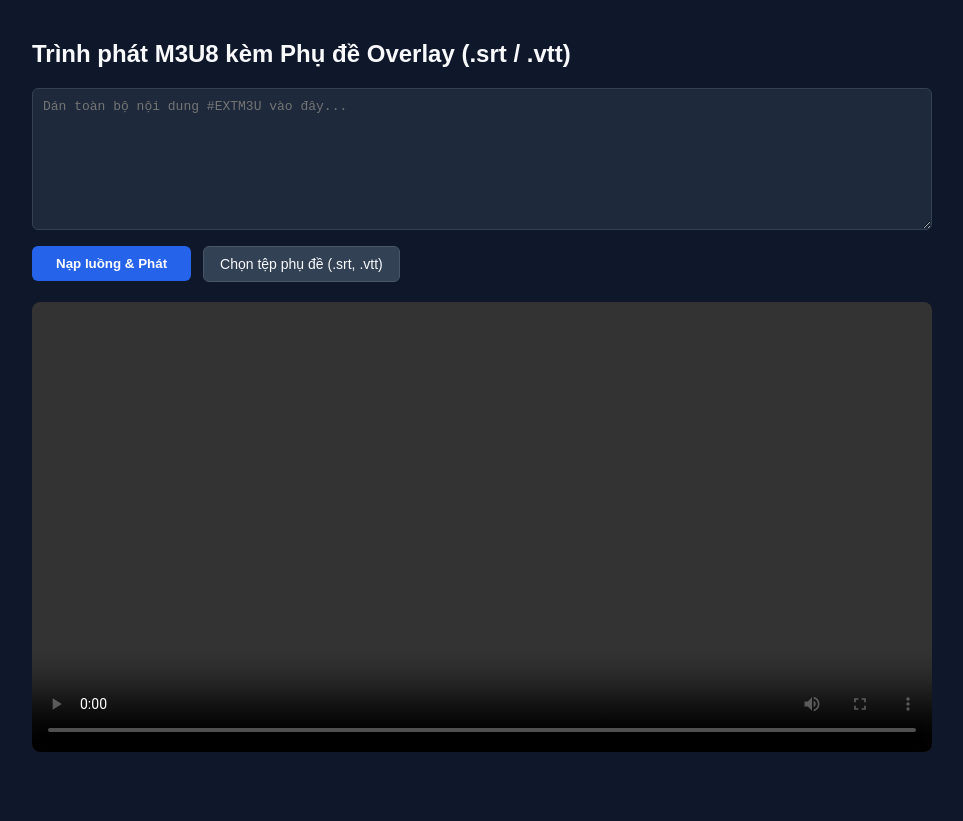
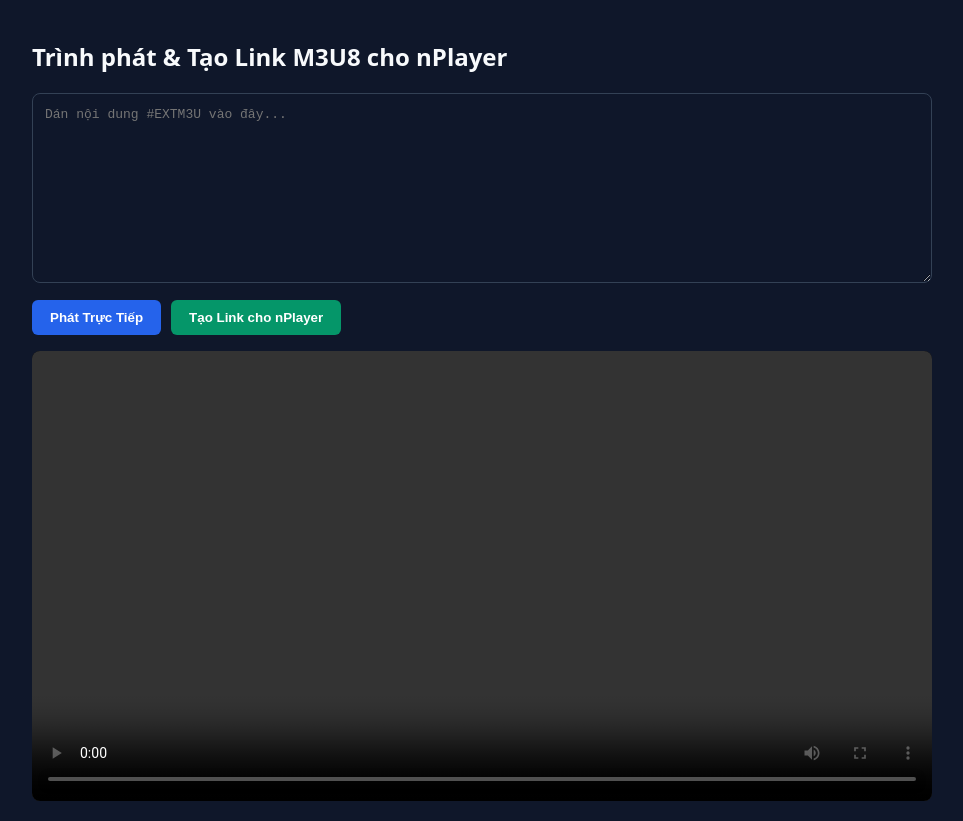
Before and after one commit to Kiyoshi2006/vercel, a React (Vite) app: page / in a window 1280 px wide. Shown: the whole page, without its empty margins (158-1121 px from the left). Before the commit the page ends 800 px from the top, so only its background shows below. Built offline with nearby package versions, Linux system fonts and the light colour scheme; the HTML template or start-up script is replaced by a standard one.

Commit message:
Refactor App component and improve functionality

```diff
--- a/src/App.jsx
+++ b/src/App.jsx
@@ -1,96 +1,67 @@
 import React, { useState, useRef, useEffect } from 'react';
 import Hls from 'hls.js';
 
+// Thay đổi domain Worker/Vercel của bạn tại đây
+const WORKER_ENDPOINT = 'https://3bee7a66.vercel-1z4.pages.dev/';
+
 export default function App() {
   const [m3u8Content, setM3u8Content] = useState('');
+  const [generatedUrl, setGeneratedUrl] = useState('');
+  const [copied, setCopied] = useState(false);
   const [errorMsg, setErrorMsg] = useState('');
-  const [subName, setSubName] = useState('');
-  const [cues, setCues] = useState([]);
-  const [activeSubtitle, setActiveSubtitle] = useState('');
 
   const videoRef = useRef(null);
   const hlsRef = useRef(null);
   const blobUrlRef = useRef(null);
 
-  // Chuyển đổi timestamp dạng HH:MM:SS,mmm hoặc HH:MM:SS.mmm sang giây
-  const timeToSeconds = (timeStr) => {
-    const parts = timeStr.trim().replace(',', '.').split(':');
-    if (parts.length === 3) {
-      return parseFloat(parts[0]) * 3600 + parseFloat(parts[1]) * 60 + parseFloat(parts[2]);
-    } else if (parts.length === 2) {
-      return parseFloat(parts[0]) * 60 + parseFloat(parts[1]);
+  const cleanUpPlayer = () => {
+    if (hlsRef.current) {
+      hlsRef.current.destroy();
+      hlsRef.current = null;
     }
-    return 0;
+    if (blobUrlRef.current) {
+      URL.revokeObjectURL(blobUrlRef.current);
+      blobUrlRef.current = null;
+    }
   };
 
-  // Parser đọc trực tiếp cả file .srt và .vtt thành danh sách mốc thời gian
-  const parseSubtitleText = (text) => {
-    const normalized = text.replace(/\r\n/g, '\n').replace(/\r/g, '\n');
-    const blocks = normalized.split('\n\n');
-    const parsedCues = [];
-
-    const timeRegex = /((?:\d{2}:)?\d{2}:\d{2}[,.]\d{3})\s*-->\s*((?:\d{2}:)?\d{2}:\d{2}[,.]\d{3})/;
-
-    blocks.forEach((block) => {
-      const lines = block.split('\n').map((l) => l.trim()).filter(Boolean);
-      for (let i = 0; i < lines.length; i++) {
-        const match = lines[i].match(timeRegex);
-        if (match) {
-          const start = timeToSeconds(match[1]);
-          const end = timeToSeconds(match[2]);
-          const content = lines.slice(i + 1).join('\n').replace(/<[^>]+>/g, ''); // Bỏ mã html màu mè nếu có
-          if (content) {
-            parsedCues.push({ start, end, text: content });
-          }
-          break;
-        }
-      }
-    });
-
-    return parsedCues;
+  const processM3U8Content = () => {
+    let trimmed = m3u8Content.trim();
+    if (!trimmed.startsWith('#EXTM3U')) {
+      setErrorMsg('Lỗi: Nội dung playlist phải bắt đầu bằng #EXTM3U');
+      return null;
+    }
+    if (!trimmed.includes('#EXT-X-ENDLIST')) {
+      trimmed += '\n#EXT-X-ENDLIST';
+    }
+    return trimmed;
   };
 
-  const handleSubtitleFile = (e) => {
-    const file = e.target.files?.[0];
-    if (!file) return;
-
-    const reader = new FileReader();
-    reader.onload = (event) => {
-      const content = event.target.result;
-      const parsed = parseSubtitleText(content);
-      setCues(parsed);
-      setSubName(file.name);
-    };
-    reader.readAsText(file);
-  };
-
+  // 1. Phát trực tiếp trên Web Player
   const handlePlayStream = () => {
     setErrorMsg('');
-    const trimmed = m3u8Content.trim();
-    if (!trimmed.startsWith('#EXTM3U')) {
-      setErrorMsg('Nội dung phải bắt đầu bằng #EXTM3U');
-      return;
-    }
+    const validContent = processM3U8Content();
+    if (!validContent) return;
 
-    if (blobUrlRef.current) {
-      URL.revokeObjectURL(blobUrlRef.current);
-    }
+    cleanUpPlayer();
 
-    const blob = new Blob([trimmed], { type: 'application/vnd.apple.mpegurl' });
+    // Dùng Blob URL nội bộ để phát tức thì trên web
+    const blob = new Blob([validContent], { type: 'application/x-mpegURL' });
     const playlistUrl = URL.createObjectURL(blob);
     blobUrlRef.current = playlistUrl;
 
     const video = videoRef.current;
     if (!video) return;
 
-    if (hlsRef.current) {
-      hlsRef.current.destroy();
-    }
-
     if (Hls.isSupported()) {
       const hls = new Hls({
         enableWorker: true,
-        lowLatencyMode: true,
+        lowLatencyMode: false,
+        backBufferLength: 60,
+        maxBufferLength: 30,
+        xhrSetup: (xhr) => {
+          xhr.withCredentials = false;
+        },
       });
       hlsRef.current = hls;
 
@@ -98,72 +69,91 @@ export default function App() {
       hls.attachMedia(video);
 
       hls.on(Hls.Events.MANIFEST_PARSED, () => {
-        video.play().catch((err) => console.log('Chặn autoplay:', err));
+        video.play().catch(() => console.warn('Cần tương tác để phát video.'));
       });
 
       hls.on(Hls.Events.ERROR, (_, data) => {
         if (data.fatal) {
-          setErrorMsg(`Lỗi luồng phát: ${data.details}`);
+          if (data.type === Hls.ErrorTypes.NETWORK_ERROR) {
+            setErrorMsg('Lỗi mạng hoặc CDN chặn CORS.');
+            hls.startLoad();
+          } else {
+            setErrorMsg(`Lỗi media: ${data.details}`);
+            hls.recoverMediaError();
+          }
         }
       });
     } else if (video.canPlayType('application/vnd.apple.mpegurl')) {
       video.src = playlistUrl;
-      video.addEventListener('loadedmetadata', () => {
-        video.play().catch((err) => console.log('Chặn autoplay:', err));
-      });
+      video.addEventListener('loadedmetadata', () => video.play().catch(() => {}));
     } else {
       setErrorMsg('Trình duyệt không hỗ trợ HLS.');
     }
   };
 
-  // Cập nhật text phụ đề tương ứng với thời gian video đang phát
-  const handleTimeUpdate = () => {
-    const video = videoRef.current;
-    if (!video || cues.length === 0) {
-      setActiveSubtitle('');
-      return;
+  // 2. Tạo Link tĩnh cho nPlayer / App ngoài
+  const handleGenerateLink = () => {
+    setErrorMsg('');
+    const validContent = processM3U8Content();
+    if (!validContent) return;
+
+    try {
+      // Mã hóa chuỗi UTF-8 sang Base64 an toàn cho URL
+      const base64Data = btoa(unescape(encodeURIComponent(validContent)));
+      const finalUrl = `${WORKER_ENDPOINT}?data=${encodeURIComponent(base64Data)}`;
+      setGeneratedUrl(finalUrl);
+      setCopied(false);
+    } catch (err) {
+      setErrorMsg('Lỗi mã hóa dữ liệu m3u8: ' + err.message);
     }
-    const currentTime = video.currentTime;
-    const currentCue = cues.find(
-      (cue) => currentTime >= cue.start && currentTime <= cue.end
+  };
+
+  const copyToClipboard = () => {
+    navigator.clipboard.writeText(generatedUrl);
+    setCopied(true);
+    setTimeout(() => setCopied(false), 2000);
+  };
+
+  // Tạo URL scheme mở thẳng qua nPlayer (hỗ trợ cả iOS và Android)
+  const getNPlayerUrl = () => {
+    if (!generatedUrl) return '#';
+    return generatedUrl.replace(/^https?:\/\//, (match) =>
+      match.startsWith('https') ? 'nplayer-https://' : 'nplayer-http://'
     );
-    setActiveSubtitle(currentCue ? currentCue.text : '');
   };
 
   useEffect(() => {
-    return () => {
-      if (hlsRef.current) hlsRef.current.destroy();
-      if (blobUrlRef.current) URL.revokeObjectURL(blobUrlRef.current);
-    };
+    return () => cleanUpPlayer();
   }, []);
 
   return (
-    <div style={{ padding: 20, maxWidth: 900, margin: '0 auto', fontFamily: 'sans-serif' }}>
-      <h2>Trình phát M3U8 kèm Phụ đề Overlay (.srt / .vtt)</h2>
+    <div style={{ padding: 20, maxWidth: 900, margin: '0 auto', fontFamily: 'system-ui, sans-serif' }}>
+      <h2>Trình phát & Tạo Link M3U8 cho nPlayer</h2>
 
       <textarea
-        rows={8}
+        rows={9}
         style={{
           width: '100%',
-          backgroundColor: '#1e293b',
-          color: '#e2e8f0',
-          borderRadius: 6,
-          padding: 10,
+          backgroundColor: '#0f172a',
+          color: '#38bdf8',
+          borderRadius: 8,
+          padding: 12,
           boxSizing: 'border-box',
           border: '1px solid #334155',
           fontFamily: 'monospace',
           fontSize: 13,
+          lineHeight: '1.4',
         }}
-        placeholder="Dán toàn bộ nội dung #EXTM3U vào đây..."
+        placeholder="Dán nội dung #EXTM3U vào đây..."
         value={m3u8Content}
         onChange={(e) => setM3u8Content(e.target.value)}
       />
 
-      <div style={{ marginTop: 12, display: 'flex', alignItems: 'center', gap: 12, flexWrap: 'wrap' }}>
+      <div style={{ display: 'flex', gap: 10, marginTop: 12, marginBottom: 16 }}>
         <button
           onClick={handlePlayStream}
           style={{
-            padding: '10px 24px',
+            padding: '10px 18px',
             background: '#2563eb',
             color: '#fff',
             border: 'none',
@@ -172,89 +162,82 @@ export default function App() {
             fontWeight: 600,
           }}
         >
-          Nạp luồng & Phát
+          Phát Trực Tiếp
         </button>
 
-        <label
+        <button
+          onClick={handleGenerateLink}
           style={{
-            padding: '9px 16px',
-            background: '#334155',
-            color: '#f8fafc',
+            padding: '10px 18px',
+            background: '#059669',
+            color: '#fff',
+            border: 'none',
             borderRadius: 6,
             cursor: 'pointer',
-            fontSize: 14,
-            border: '1px solid #475569',
+            fontWeight: 600,
           }}
         >
-          Chọn tệp phụ đề (.srt, .vtt)
-          <input
-            type="file"
-            accept=".srt,.vtt"
-            style={{ display: 'none' }}
-            onChange={handleSubtitleFile}
-          />
-        </label>
-
-        {subName && (
-          <span style={{ fontSize: 13, color: '#38bdf8' }}>
-            Đã nạp: {subName} ({cues.length} câu)
-          </span>
-        )}
+          Tạo Link cho nPlayer
+        </button>
       </div>
 
-      {errorMsg && (
-        <div style={{ color: '#ef4444', marginTop: 15 }}>{errorMsg}</div>
+      {generatedUrl && (
+        <div style={{ background: '#f1f5f9', border: '1px solid #cbd5e1', padding: 12, borderRadius: 6, marginBottom: 16 }}>
+          <div style={{ fontSize: 13, color: '#334155', marginBottom: 6, fontWeight: 600 }}>Link M3U8 online:</div>
+          <input
+            type="text"
+            readOnly
+            value={generatedUrl}
+            style={{ width: '100%', padding: '6px 8px', fontSize: 12, boxSizing: 'border-box', borderRadius: 4, border: '1px solid #cbd5e1' }}
+          />
+          <div style={{ display: 'flex', gap: 10, marginTop: 8 }}>
+            <button
+              onClick={copyToClipboard}
+              style={{
+                padding: '6px 12px',
+                background: copied ? '#15803d' : '#475569',
+                color: '#fff',
+                border: 'none',
+                borderRadius: 4,
+                cursor: 'pointer',
+                fontSize: 13,
+              }}
+            >
+              {copied ? '✓ Đã sao chép' : 'Sao chép Link'}
+            </button>
+
+            <a
+              href={getNPlayerUrl()}
+              style={{
+                display: 'inline-block',
+                padding: '6px 12px',
+                background: '#e11d48',
+                color: '#fff',
+                textDecoration: 'none',
+                borderRadius: 4,
+                fontSize: 13,
+                fontWeight: 500,
+              }}
+            >
+              Mở bằng nPlayer App
+            </a>
+          </div>
+        </div>
       )}
 
-      {/* Khung chứa Video & Lớp đè phụ đề */}
-      <div
-        style={{
-          position: 'relative',
-          background: '#000',
-          borderRadius: 8,
-          overflow: 'hidden',
-          marginTop: 20,
-        }}
-      >
+      {errorMsg && (
+        <div style={{ background: '#fee2e2', color: '#b91c1c', padding: 10, borderRadius: 6, marginBottom: 16, fontSize: 14 }}>
+          {errorMsg}
+        </div>
+      )}
+
+      <div style={{ background: '#000', borderRadius: 8, overflow: 'hidden' }}>
         <video
           ref={videoRef}
           controls
-          onTimeUpdate={handleTimeUpdate}
-          style={{ width: '100%', maxHeight: '520px', display: 'block' }}
+          playsInline
+          style={{ width: '100%', maxHeight: '500px', display: 'block' }}
         />
-
-        {/* Lớp hiển thị phụ đề nổi trên video */}
-        {activeSubtitle && (
-          <div
-            style={{
-              position: 'absolute',
-              bottom: '55px',
-              left: '50%',
-              transform: 'translateX(-50%)',
-              textAlign: 'center',
-              pointerEvents: 'none',
-              width: '90%',
-              zIndex: 10,
-            }}
-          >
-            <span
-              style={{
-                display: 'inline-block',
-                backgroundColor: 'rgba(0, 0, 0, 0.75)',
-                color: '#ffffff',
-                padding: '4px 12px',
-                borderRadius: '4px',
-                fontSize: '18px',
-                fontWeight: '600',
-                lineHeight: '1.4',
-                whiteSpace: 'pre-line',
-                textShadow: '0 0 2px #000, 1px 1px 2px #000',
-              }}
-            >
-              {activeSubtitle}
-            </span>
-          </div>
-        )}
       </div>
     </div>
   );
```
